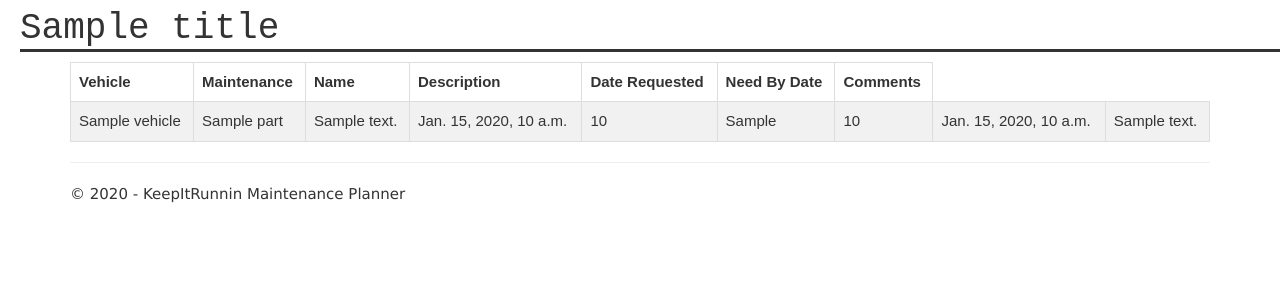
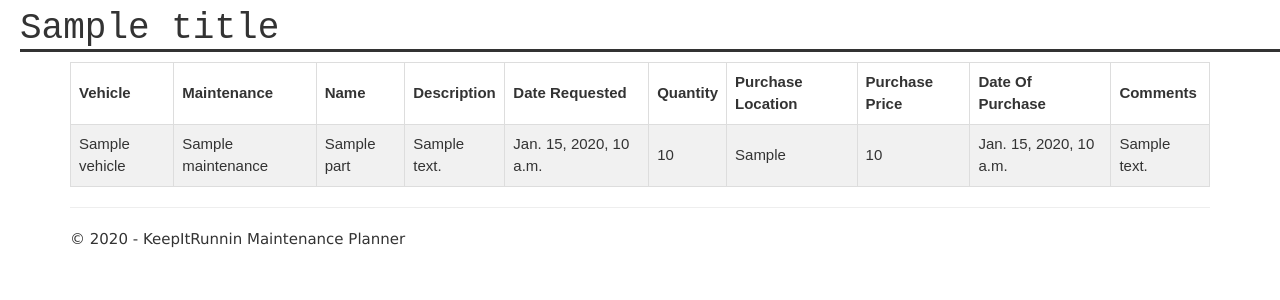
Before and after one commit to skmerten/KeepItRunnin-DJANGO, a Django app: template KeepItRunnin-DJ/app/templates/app/viewPartHist.html in a window 1280 px wide. Shown: the part 51-351 px from the top of the page. Run offline with Django 3.2, Linux system fonts and the light colour scheme; the template is opened without the code that fills it: most values are stand-ins (such as "Sample title", 1, 10 or a date in 2020); some libraries are stand-ins or nearby versions.

Commit message:
Fixed View Part History Page

```diff
--- a/KeepItRunnin-DJ/app/templates/app/viewPartHist.html
+++ b/KeepItRunnin-DJ/app/templates/app/viewPartHist.html
@@ -10,12 +10,16 @@
 		<th>Name</th>
 		<th>Description</th>
 		<th>Date Requested</th>
-		<th>Need By Date</th>
-		<th>Comments</th>
-	  </tr>
+		<th>Quantity</th>
+		<th>Purchase Location</th>
+	    <th>Purchase Price</th>
+        <th>Date Of Purchase</th>
+        <th>Comments</th>
+      </tr>
       {% for each in part %}
 	      <tr>
             <td>{{each.part.maintenance.vehicle}}</td>
+            <td>{{each.part.maintenance}}</td>
             <td>{{each.part.part_name}}</td>
             <td>{{each.part.part_description}}</td>
             <td>{{each.date_requested}}</td>
```
